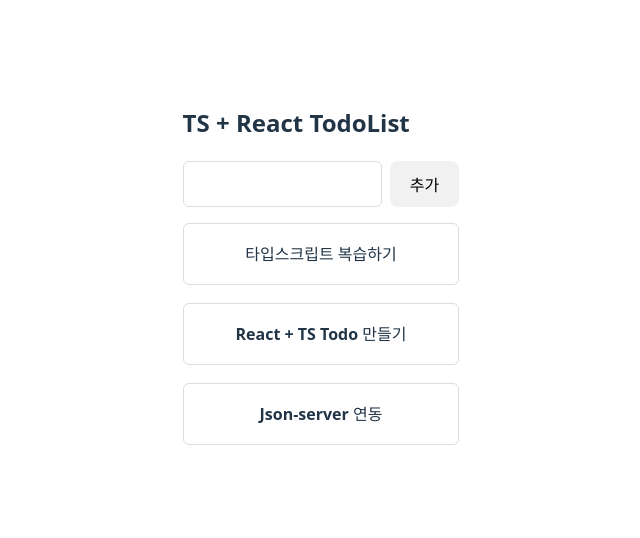
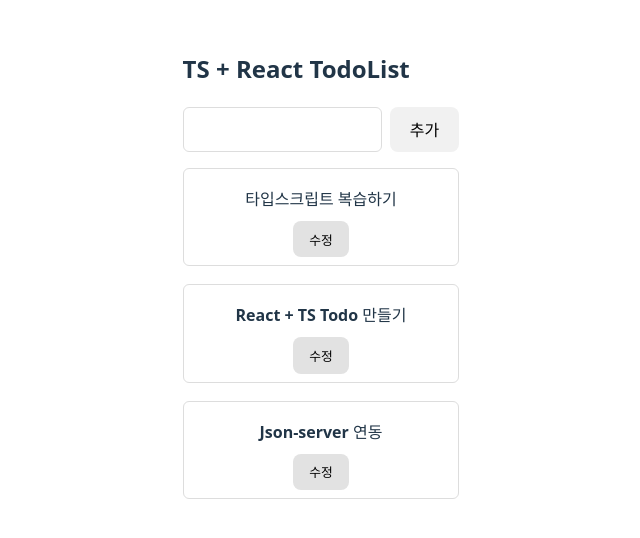
Before and after one commit to bboroin/goorm-mission, a React (Vite) app in the folder typeScript/ts1128/: page / in a window 1280 px wide. Shown: the part 132-670 px from the top of the page, without its empty margins (319-959 px from the left). Built offline with nearby package versions, Linux system fonts and the light colour scheme; data requests are answered from the project's data file.

Commit message:
feat: PATCH 요청 기반 Todo 수정 기능 구현 #7

```diff
--- a/typeScript/ts1128/src/App.tsx
+++ b/typeScript/ts1128/src/App.tsx
@@ -43,6 +43,26 @@ function App() {
     setTitle("");
   };
 
+  const handleEditTodo = async (todo: Todo) => {
+    const newTitle = window.prompt("변경할 내용을 입력하세요", todo.title);
+
+    if (newTitle === null) return;
+    if (!newTitle.trim()) {
+      alert("내용이 비어 있습니다.");
+      return;
+    }
+
+    await fetch(`${BASE_URL}/${todo.id}`, {
+      method: "PATCH",
+      headers: { "Content-Type": "application/json" },
+      body: JSON.stringify({ title: newTitle }),
+    });
+
+    setTodoList((prev) =>
+      prev.map((t) => (t.id === todo.id ? { ...t, title: newTitle } : t))
+    );
+  };
+
   return (
     <div>
       <h2 className="header">TS + React TodoList</h2>
@@ -61,6 +81,16 @@ function App() {
         {todoList.map((todo) => (
           <li key={todo.id} className="item">
             <span className="title">{todo.title}</span>
+            <div className="control-btns">
+              <button
+                className="control-btn"
+                onClick={() => {
+                  handleEditTodo(todo);
+                }}
+              >
+                수정
+              </button>
+            </div>
           </li>
         ))}
       </ul>
```
